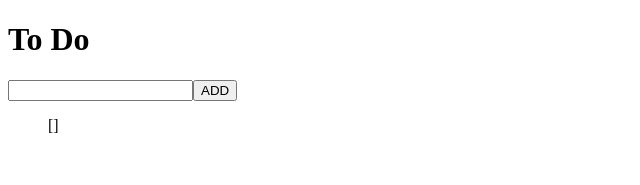
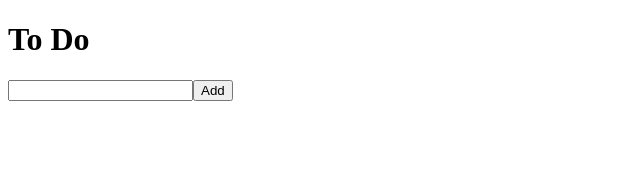
Before and after one commit to kenatman/react-redux, a React (Create React App) app: page /#/ in a window 1280 px wide. Shown: the top 185 px of the page, without its empty margins (0-640 px from the left). Built offline with nearby package versions, Linux system fonts and the light colour scheme.

Commit message:
Delete todo : mapDispatchToProps(dispatch, ownProps)

```diff
--- /dev/null
+++ b/src/components/ToDo.js
@@ -0,0 +1,20 @@
+import React from "react";
+import { connect } from "react-redux";
+import { actionCreators } from "../store";
+
+function ToDo({ text, onBtnClick }) {
+  return (
+    <li>
+      {text} <button onClick={onBtnClick}>DEL</button>
+    </li>
+  );
+}
+
+function mapDispatchToProps(dispatch, ownProps) {
+  console.log(ownProps);
+  return {
+    onBtnClick: () => dispatch(actionCreators.deleteToDo(ownProps.id)),
+  };
+}
+
+export default connect(null, mapDispatchToProps)(ToDo);
--- a/src/routes/Home.js
+++ b/src/routes/Home.js
@@ -1,28 +1,32 @@
 import React, { useState } from "react";
 import { connect } from "react-redux";
 import { actionCreators } from "../store";
+import ToDo from "../components/ToDo";
 
-function Home({ toDos, addToDo }) {
+function Home({ toDos, addToDo, ...rest }) {
+  console.log(rest); // 비구조화 할당
   const [text, setText] = useState("");
-
   function onChange(e) {
     setText(e.target.value);
   }
-
   function onSubmit(e) {
     e.preventDefault();
     addToDo(text);
     setText("");
   }
-
   return (
     <>
       <h1>To Do</h1>
       <form onSubmit={onSubmit}>
         <input type="text" value={text} onChange={onChange} />
-        <button>ADD</button>
+        <button>Add</button>
       </form>
-      <ul>{JSON.stringify(toDos)}</ul>
+      <ul>
+        {toDos.map((toDo) => (
+          <ToDo {...toDo} key={toDo.id} />
+          //{...sth} JSX grammar
+        ))}
+      </ul>
     </>
   );
 }
@@ -33,7 +37,7 @@
 
 function mapDispatchToProps(dispatch) {
   return {
-    addToDo: (text) => dispatch(actionCreators.addToDo(text)),
+    addToDo: (potato) => dispatch(actionCreators.addToDo(potato)),
   };
 }
 
```
